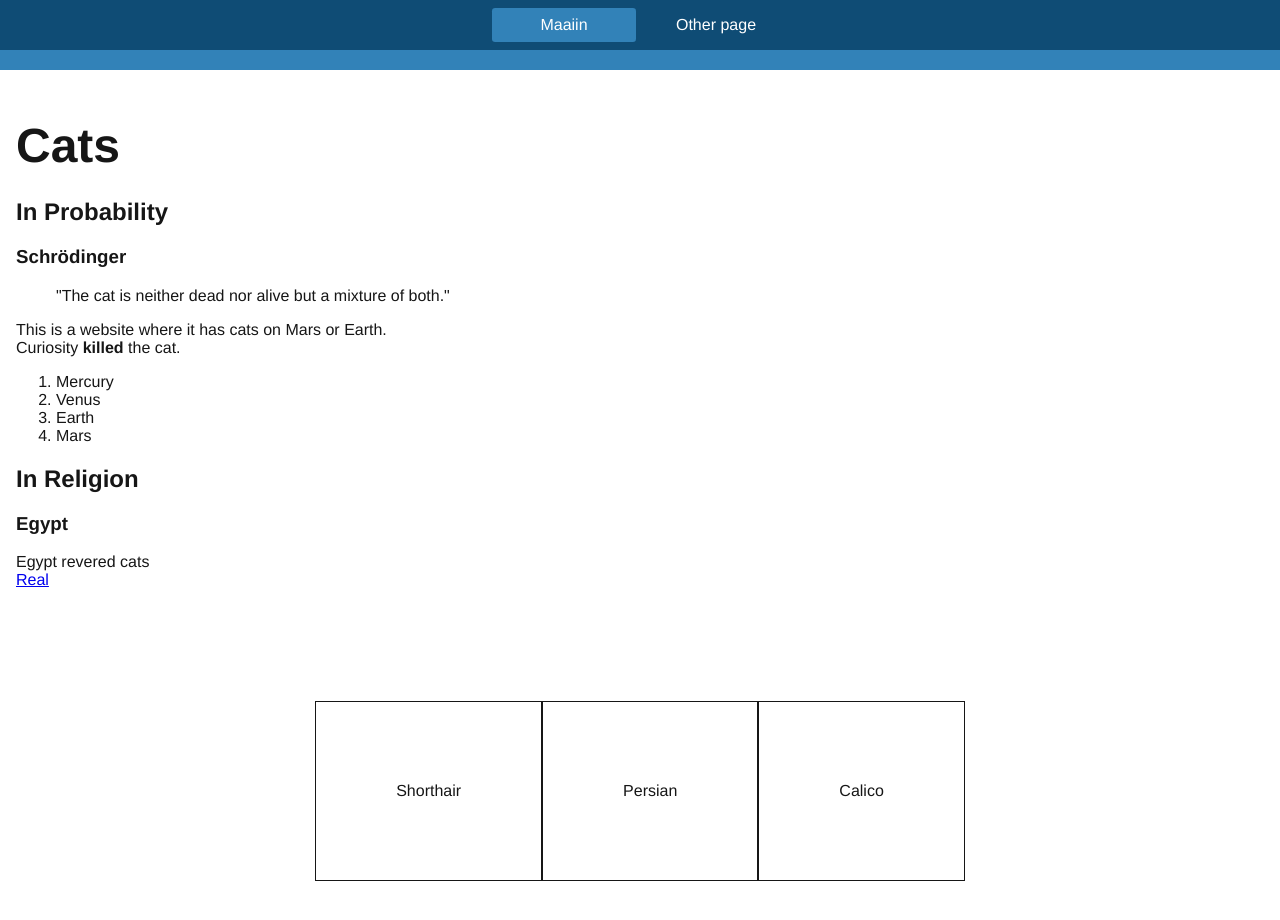
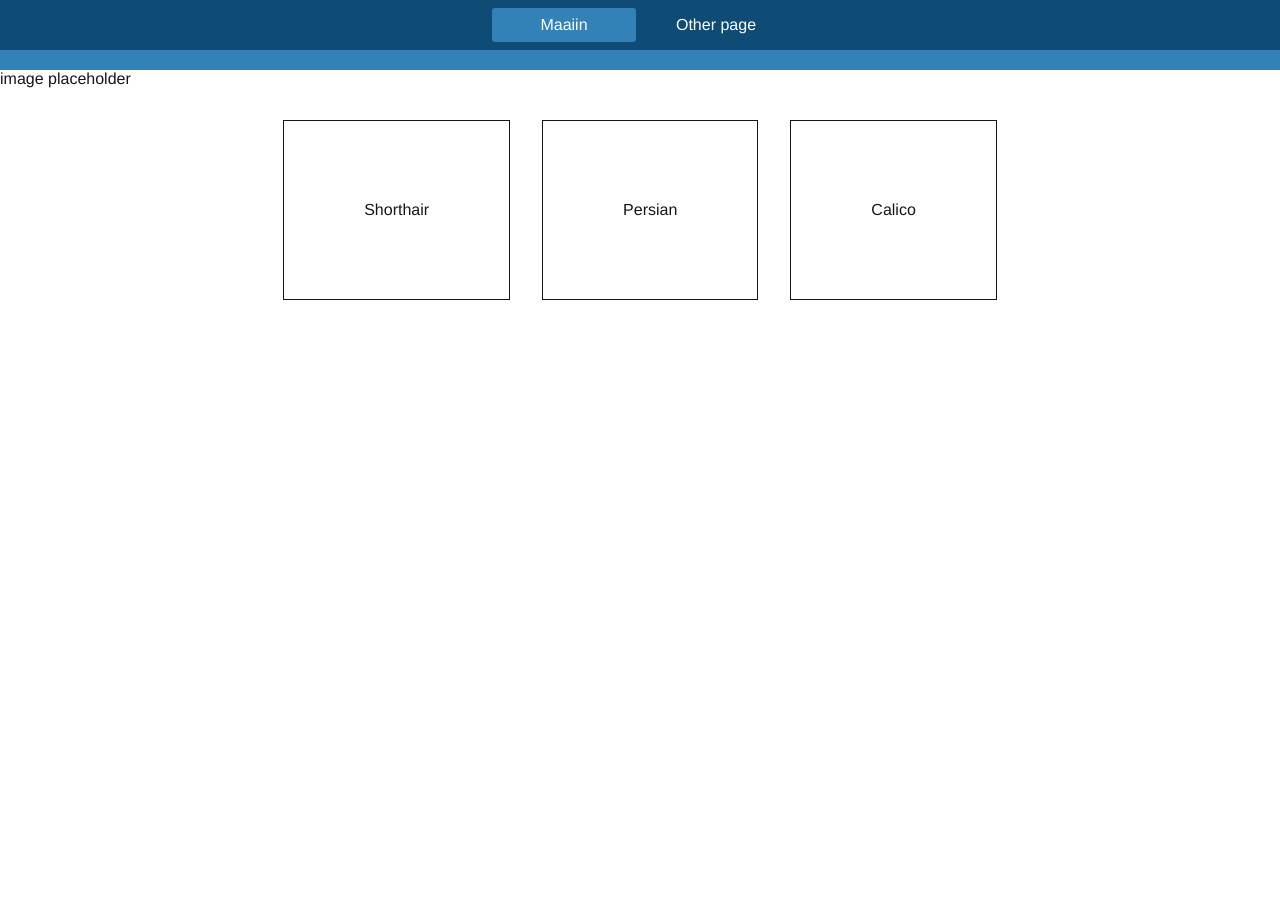
Before and after one commit to sandyd08/cps-webproj-sandy, a website: page index.html in a window 1280 px wide. After the commit the page ends 800 px from the top, so only its background shows below. Drawn offline with Linux system fonts and the light colour scheme.

Commit message:
haii edited the boxes to be spaced

```diff
--- a/index.html
+++ b/index.html
@@ -18,31 +18,7 @@
       <a href="/" aria-current="page">Maaiin</a>
       <a href="/page2.html">Other page</a>
     </nav>
-    <!--
-      hai
-    -->
-    <main>
-      <h1 class="cats"> Cats</h1>
-      <h2>In Probability</h2>
-      <h3>Schrödinger</h3>
-      <blockquote> "The cat is neither dead nor alive but a mixture of both." </blockquote>
-      <p>This is a website where it has cats on Mars or Earth. <br> Curiosity <b> killed </b> the cat. </p>
-      <ol>
-        <li>Mercury</li>
-        <li>Venus</li>
-        <li>Earth</li>
-        <li>Mars</li>
-      </ol>
-      <h2>In Religion</h2>
-      <h3>Egypt</h3>
-      <p>Egypt revered cats <br>
-      <a href="https://nytimes.com">Real</a>
-      </p>
-    </main>
-  </body>
-    <!--
-      bai
-    -->
+    <div>image placeholder</div>
   <div class="parent">
     <div class="child">Shorthair</div>
     <div class="child">Persian</div>
--- a/styles.css
+++ b/styles.css
@@ -65,10 +65,11 @@ h1 {
 .parent {
   display: flex;
   justify-content: center;
-  align-items: center;
   flex-direction: row;
   flex-wrap: wrap;
-  padding: 5rem;
+  align-items: center;
+  gap: 2rem;
+  padding: 2rem;
 }
 
 .child {
```
